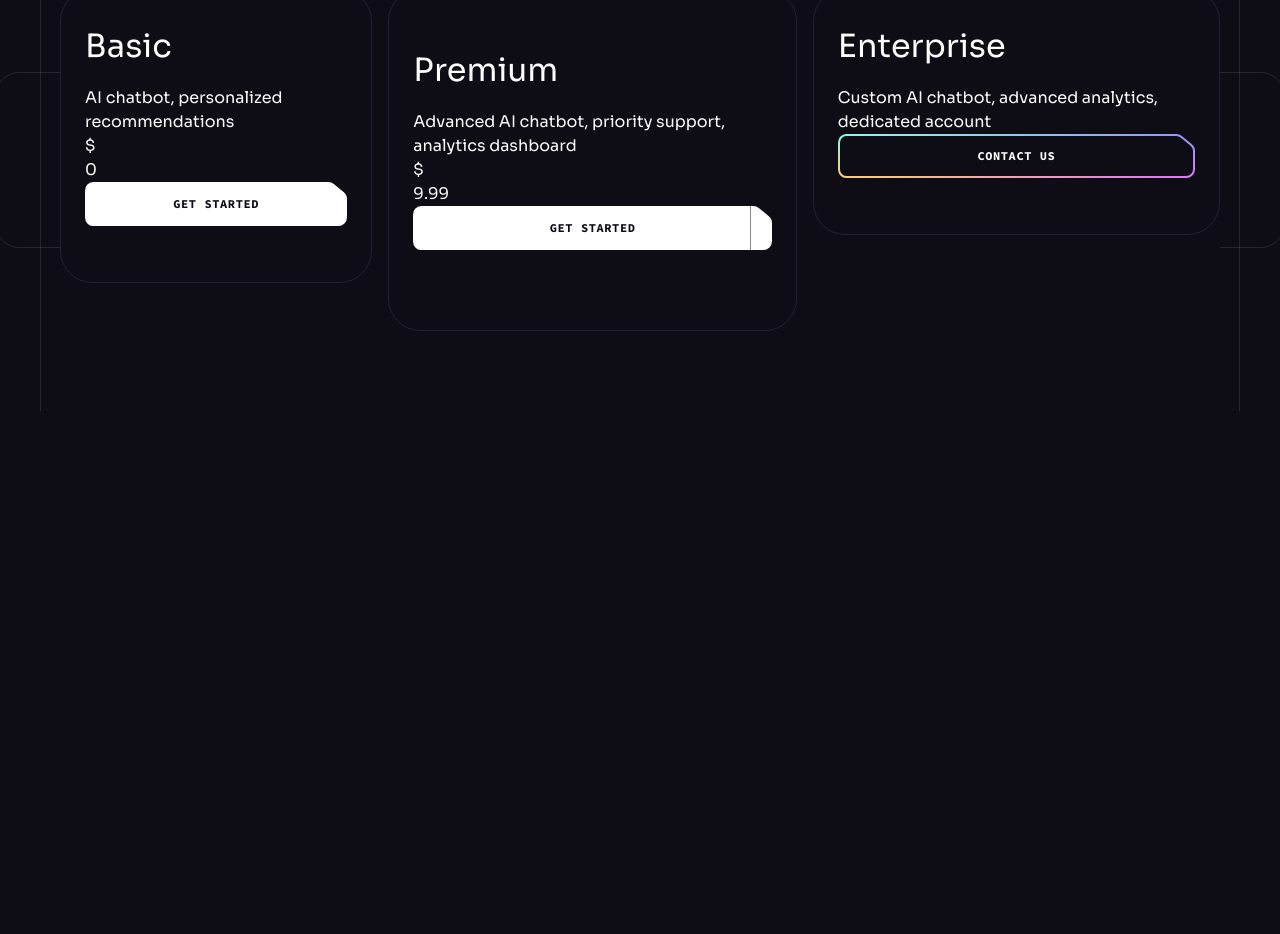
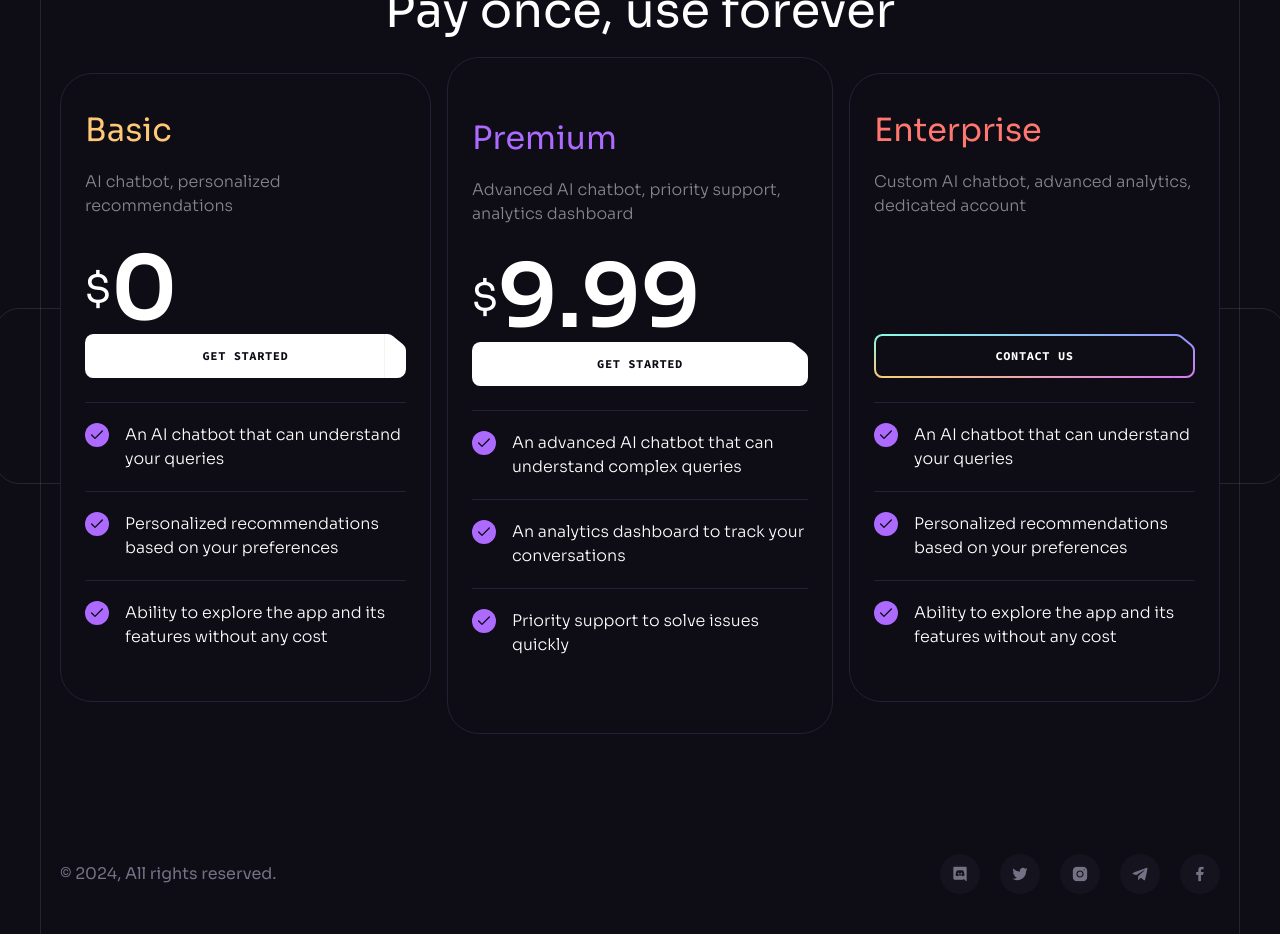
Before and after one commit to ChidiogoVictor/joedikatech, a React (Vite) app: page / in a window 1280 px wide. Shown: the part 2880-3814 px from the top of the page. Before the commit the page ends 3291 px from the top, so only its background shows below. Built offline with nearby package versions, Linux system fonts and the light colour scheme.

Commit message:
Create Footer

```diff
--- a/src/App.jsx
+++ b/src/App.jsx
@@ -3,6 +3,7 @@ import Header from "./components/Header";
 import Hero from "./components/Hero";
 import Benefits from "./components/Benefits";
 import Pricing from "./components/Pricing";
+import Footer from "./components/Footer";
 
 const App = () => {
   return (
@@ -12,6 +13,7 @@ const App = () => {
         <Hero />
         <Benefits />
         <Pricing />
+        <Footer />
       </div>
 
       <ButtonGradient />
--- /dev/null
+++ b/src/components/Footer.jsx
@@ -0,0 +1,30 @@
+import React from "react";
+import Section from "./Section";
+import { socials } from "../constants";
+
+const Footer = () => {
+  return (
+    <Section className="!px-0 !py-10">
+      <div className="container flex sm:justify-between justify-center items-center gap-10 max-sm:flex-col">
+        <p className="captain text-n-4 lg:block">
+          © {new Date().getFullYear()}, All rights reserved.
+        </p>
+
+        <ul className="flex gap-5 flex-wrap">
+          {socials.map((item) => (
+            <a
+              key={item.id}
+              href={item.url}
+              target="_blank"
+              className="flex items-cnter justify-center w-10 h-10 bg-n-7 rounded-full transition-colors hover:bg-n-6"
+            >
+              <img src={item.iconUrl} width={16} height={16} alt={item.title} />
+            </a>
+          ))}
+        </ul>
+      </div>
+    </Section>
+  );
+};
+
+export default Footer;
--- a/src/components/Pricing.jsx
+++ b/src/components/Pricing.jsx
@@ -27,7 +27,7 @@ const Pricing = () => {
           </div>
         </div>
         <div className="relative">
-          <h3>Pay once, use forever</h3>
+          <p className="text-center py-4 h2">Pay once, use forever</p>
         </div>
         <div className="relative">
           <PricingList />
--- a/src/components/PricingList.jsx
+++ b/src/components/PricingList.jsx
@@ -1,6 +1,7 @@
 import React from "react";
 import { pricing } from "../constants";
 import Button from "./Button";
+import { check } from "../assets";
 
 const PricingList = () => {
   return (
@@ -8,16 +9,20 @@ const PricingList = () => {
       {pricing.map((item) => (
         <div
           key={item.id}
-          className="w-[19rem] max-lg:w-full h-full px-6 bg-n-8 border border-n-6 rounded-[2rem] lg:w-auto even:py-14 odd:py-8"
+          className="w-[19rem] max-lg:w-full h-full px-6 bg-n-8 border border-n-6 rounded-[2rem] lg:w-auto even:py-14 odd:py-8 odd:my-4 [&>h4]:first:text-color-2 [&>h4]:even:text-color-1 [&>h4]:last:text-color-3"
         >
           <h4 className="h4 mb-4">{item.title}</h4>
 
-          <p>{item.description}</p>
-          <div>
+          <p className="body-2 min-h-[4rem] mb-3 text-n-1/50">
+            {item.description}
+          </p>
+          <div className="flex items-center h-[5.5rem]">
             {item.price && (
               <>
-                <div>$</div>
-                <div>{item.price}</div>
+                <div className="h3">$</div>
+                <div className="text-[5.5rem] leading-none font-bold">
+                  {item.price}
+                </div>
               </>
             )}
           </div>
@@ -28,6 +33,17 @@ const PricingList = () => {
           >
             {item.price ? "Get started" : "Contact us"}
           </Button>
+          <ul>
+            {item.features.map((feature, index) => (
+              <li
+                key={index}
+                className="flex items-start py-5 border-t border-n-6"
+              >
+                <img src={check} width={24} height={24} alt="Check" />
+                <p className="body-2 ml-4">{feature}</p>
+              </li>
+            ))}
+          </ul>
         </div>
       ))}
     </div>
```
